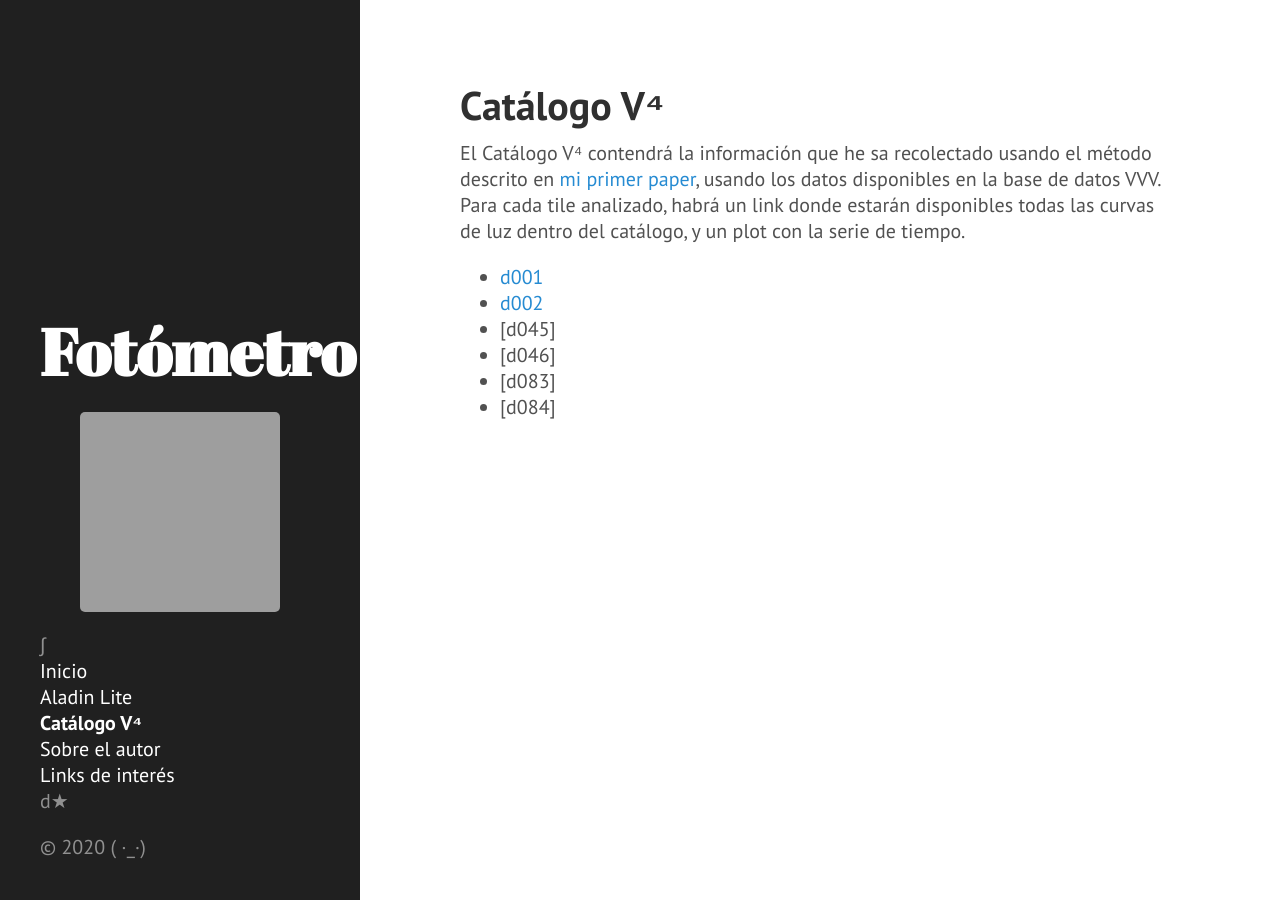
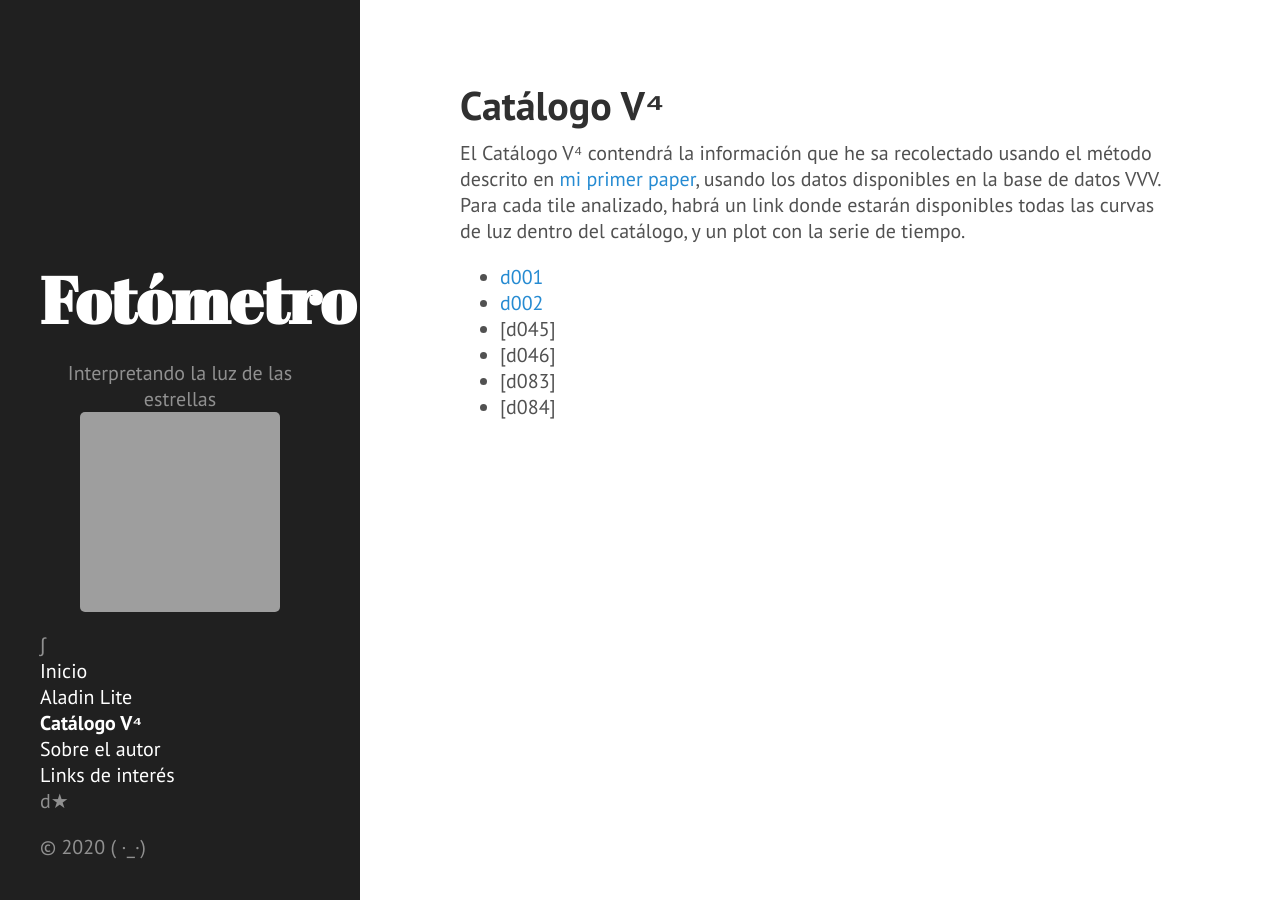
Before and after one commit to nicomedinap/nicomedinap.github.io, a Jekyll site: the page built from V4Catalog.md, in a window 1280 px wide. Built offline with Jekyll 4.4.1, drawn with Linux system fonts in a browser that asks for light colours; grey boxes are pictures that could not be loaded.

Commit message:
Update sidebar.html

```diff
--- a/_includes/sidebar.html
+++ b/_includes/sidebar.html
@@ -7,6 +7,8 @@
 
     <!–Agregé una imagen clickeable al sidebar –>
     <center>
+
+    Interpretando la luz de las estrellas
     <a target="_blank" href="https://www.eso.org/public/spain/images/eso1320a/"><img src="https://raw.githubusercontent.com/nicomedinap/nicomedinap.github.io/master/imagenes/The_star_formation_region_NGC_6559.jpg"
     height="200" width="200"> </a>
     </center>
```
